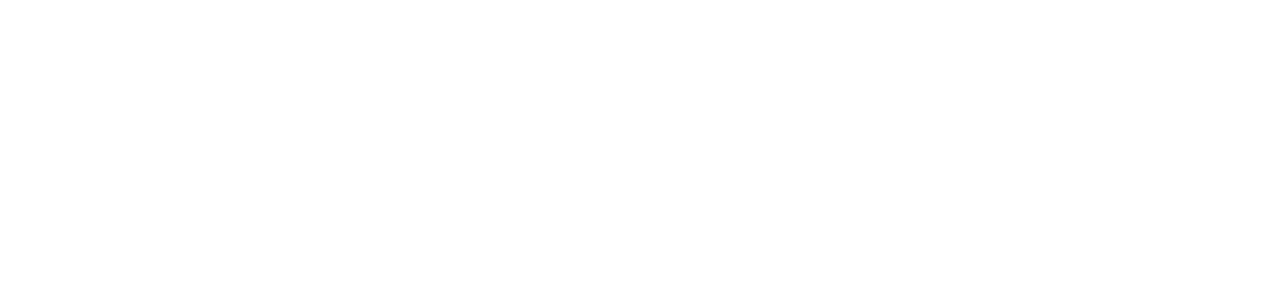
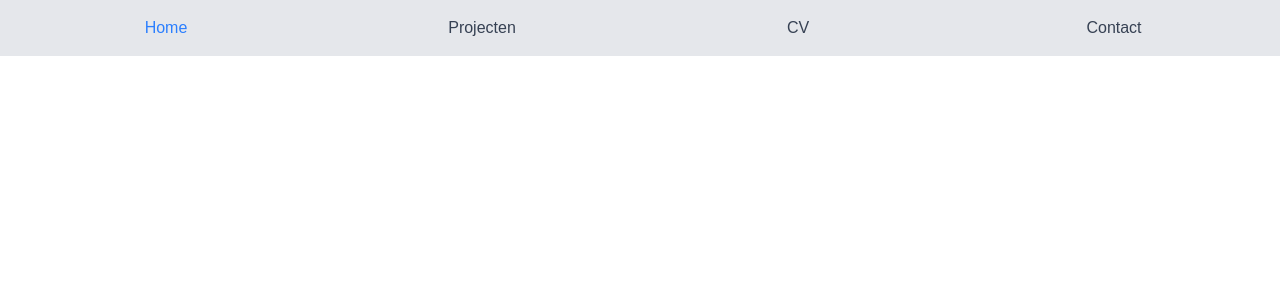
Before and after one commit to alexanderbultynck/Portfolio, a Next.js app: page / in a window 1280 px wide. Shown: the top 300 px of the page. Built offline with nearby package versions, Linux system fonts and the light colour scheme.

Commit message:
feat: add Header component and integrate it into the layout (#1)

```diff
--- /dev/null
+++ b/app/components/Header.tsx
@@ -0,0 +1,31 @@
+'use client'
+
+import Link from "next/link";
+import { usePathname } from "next/navigation";
+
+const navLinks = [
+    { href: '/', label: 'Home' },
+    { href: '/projects', label: 'Projecten' },
+    { href: '/cv', label: 'CV' },
+    { href: '/contact', label: 'Contact' },
+];
+
+export default function Header() {
+    const pathname = usePathname()
+
+    return (
+        <header>
+            <nav className="text-center grid grid-cols-4 gap-4 p-4 bg-gray-200">
+                {navLinks.map(link => (
+                    <Link
+                    key={link.href}
+                    href={link.href}
+                    className={`transition-colors duration-300 hover:text-blue-500 ${pathname === link.href ? 'text-blue-500' : 'text-gray-700 '}`}
+                    >
+                        {link.label}
+                    </Link>
+                ))}
+            </nav>
+        </header>
+    )
+}
--- a/app/layout.tsx
+++ b/app/layout.tsx
@@ -1,6 +1,7 @@
 import type { Metadata } from "next";
 import { Geist, Geist_Mono } from "next/font/google";
 import "./globals.css";
+import Header from "./components/Header";
 
 const geistSans = Geist({
   variable: "--font-geist-sans",
@@ -14,9 +15,6 @@
 
 export const metadata: Metadata = {
   title: "Portfolio",
-  icons: {
-    icon: ""
-  }
 };
 
 export default function RootLayout({
@@ -29,7 +27,10 @@
       lang="en"
       className={`${geistSans.variable} ${geistMono.variable} h-full antialiased`}
     >
-      <body className="min-h-full flex flex-col">{children}</body>
+      <body className="min-h-full flex flex-col">
+        <Header />
+        {children}
+      </body>
     </html>
   );
 }
--- a/app/page.tsx
+++ b/app/page.tsx
@@ -3,7 +3,6 @@
 export default function Home() {
   return (
     <div>
-
     </div>
   );
 }
--- a/package.json
+++ b/package.json
@@ -22,5 +22,9 @@
     "eslint-config-next": "16.2.9",
     "tailwindcss": "^4",
     "typescript": "^5"
+  },
+  "allowScripts": {
+    "sharp@0.34.5": true,
+    "unrs-resolver@1.12.2": true
   }
 }
```
